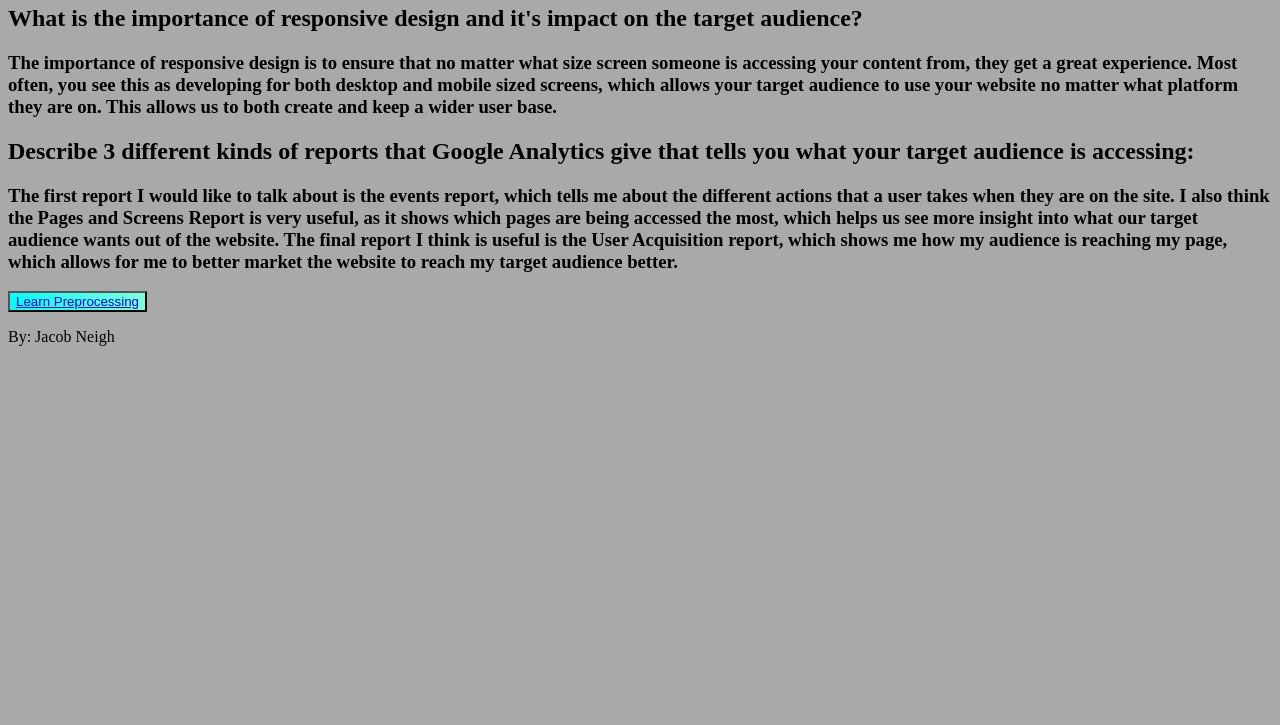
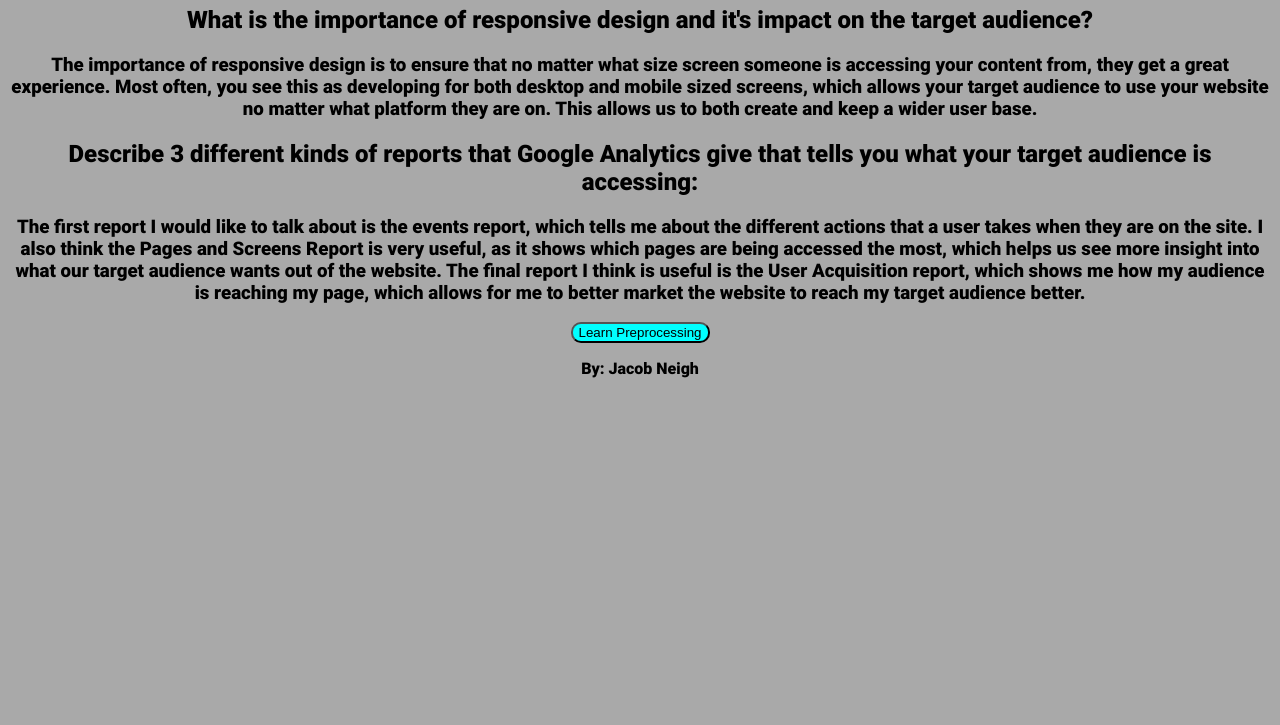
Before and after one commit to JNeigh2/cmst386, a plain HTML site: page project3/project3.html in a window 1280 px wide. Shown: the part 75-800 px from the top of the page. Drawn offline with Linux system fonts and the light colour scheme.

Commit message:
Update project3.css

```diff
--- a/project3/css/project3.css
+++ b/project3/css/project3.css
@@ -1,9 +1,21 @@
+@font-face {
+  font-family: myFont;
+  src: url(Roboto-Black.ttf);
+}
+html {
+  font-family: myFont;
+}
 button {
-  background: Aqua;
-  background: linear-gradient(90deg, Aqua 0%, Aquamarine 100%);
+  background-color: Aqua;
+  background-color: linear-gradient(90deg, Aqua 0%, Aquamarine 100%);
   filter: drop-shadow(10px, 5px);
+  border-radius: 10px;
+}
+button a {
+  color: black;
+  text-decoration: none;
 }
 body {
-  background: DarkGray;
-  float: center;
+  background-color: DarkGray;
+  text-align: center;
 }
```
